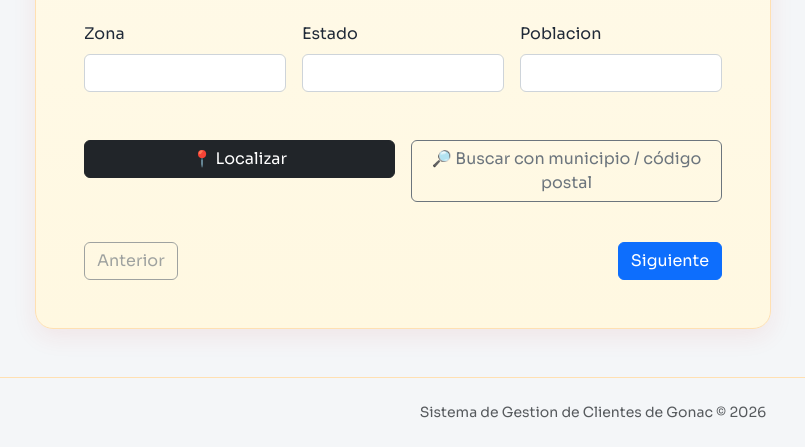
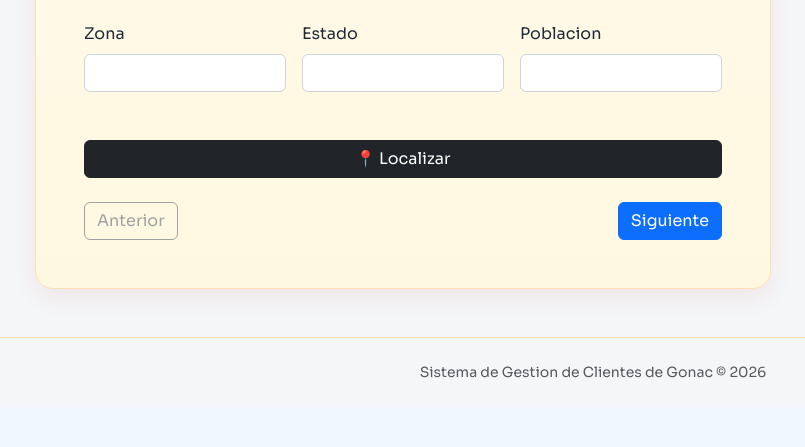
Before and after one commit to Starligth99/Corralon, a Django app: template vehiculos/templates/Vehiculos/operador.html in a window 1280 px wide. Shown: the part 1684-2131 px from the top of the page, without its empty margins (47-852 px from the left). After the commit the page ends 2062 px from the top, so only its background shows below. Run offline with Django 5.2, Linux system fonts and the light colour scheme; the template is opened without the code that fills it, so the values that code supplies are empty; some libraries are stand-ins or nearby versions.

Commit message:
bugs resueltos pt19

```diff
--- a/vehiculos/static/css/gonac-theme.css
+++ b/vehiculos/static/css/gonac-theme.css
@@ -29,6 +29,8 @@
     --input-bg: #ffffff;
     --input-border: #ced4da;
     --input-text: #212529;
+    --input-focus-bg: #ffffff;
+    --focus-ring: rgba(211, 47, 47, 0.25);
 
     --btn-action-bg: #ffffff;
     --btn-action-border: rgba(198, 40, 40, 0.15);
--- a/vehiculos/static/js/gonac-core.js
+++ b/vehiculos/static/js/gonac-core.js
@@ -5,45 +5,42 @@
  */
 
 document.addEventListener('DOMContentLoaded', () => {
-    // 1. Inicialización del Tema Claro/Oscuro
     initThemeManager();
-
-    // Aquí puedes añadir más funciones globales en el futuro, como:
-    // initTooltips();
-    // initGlobalAlerts();
 });
 
 function initThemeManager() {
     const themeToggleBtn = document.getElementById('themeToggle');
-    if (!themeToggleBtn) return; // Si no hay botón en la página, no hace nada
+    const htmlElement = document.documentElement;
+
+    // Recuperar el tema guardado; si no existe, respetar el tema del SO.
+    // Importante: esto corre aunque la página no tenga botón (ej. login),
+    // para que el modo oscuro aplique globalmente.
+    const savedTheme = localStorage.getItem('gonac-theme');
+    const prefersDark =
+        window.matchMedia && window.matchMedia('(prefers-color-scheme: dark)').matches;
+    const currentTheme = savedTheme || (prefersDark ? 'dark' : 'light');
+
+    htmlElement.setAttribute('data-theme', currentTheme);
+
+    // Si no hay botón en la página, no hay nada más que hacer.
+    if (!themeToggleBtn) return;
 
     const icon = themeToggleBtn.querySelector('i');
-    const htmlElement = document.documentElement;
-
-    // Recuperar el tema guardado o usar 'light' por defecto
-    const currentTheme = localStorage.getItem('gonac-theme') || 'light';
-    htmlElement.setAttribute('data-theme', currentTheme);
     updateThemeIcon(currentTheme, icon);
 
-    // Evento de clic en el botón de la luna/sol
     themeToggleBtn.addEventListener('click', () => {
-        let theme = htmlElement.getAttribute('data-theme');
-        let newTheme = theme === 'light' ? 'dark' : 'light';
+        const theme = htmlElement.getAttribute('data-theme');
+        const newTheme = theme === 'light' ? 'dark' : 'light';
 
         htmlElement.setAttribute('data-theme', newTheme);
         localStorage.setItem('gonac-theme', newTheme);
         updateThemeIcon(newTheme, icon);
 
-        // Disparar un evento personalizado. Esto es súper útil si tienes
-        // gráficos (como Chart.js) que necesitan redibujarse al cambiar de modo.
         window.dispatchEvent(new CustomEvent('gonacThemeChanged', { detail: newTheme }));
     });
 }
 
 function updateThemeIcon(theme, iconElement) {
-    if (theme === 'dark') {
-        iconElement.className = 'fas fa-sun';
-    } else {
-        iconElement.className = 'fas fa-moon';
-    }
+    if (!iconElement) return;
+    iconElement.className = theme === 'dark' ? 'fas fa-sun' : 'fas fa-moon';
 }
--- a/vehiculos/templates/Vehiculos/operador.html
+++ b/vehiculos/templates/Vehiculos/operador.html
@@ -211,22 +211,11 @@
                   <p class="text-secondary small">Pulsa <strong>Localizar</strong> y autoriza la ubicación. El resto de datos se completan automáticamente.</p>
                 </div>
                 {% endif %}
-                <div class="col-md-6">
+                <div class="col-12">
                   <label class="form-label">&nbsp;</label>
                   <button type="button" class="btn btn-dark w-100" id="btnLocalizar">
                     📍 Localizar
                   </button>
-                </div>
-                <div class="col-md-6">
-                  <label class="form-label">&nbsp;</label>
-                  <button type="button" class="btn btn-outline-secondary w-100" id="btnManualGeo">
-                    🔎 Buscar con municipio / código postal
-                  </button>
-                </div>
-                <div class="col-12">
-                  <div class="alert alert-info small mb-0" id="manualGeoHint" style="display:none;">
-                    Si tu navegador no puede obtener tu ubicación, escribe tu municipio o código postal y pulsa Buscar manual.
-                  </div>
                 </div>
               </div>
             </section>
@@ -326,8 +315,6 @@ document.addEventListener("DOMContentLoaded", function() {
     const cpInput = getEl("id_codigo_postal");
     const btnLocalizar = getEl("btnLocalizar");
     const iframeMapa = getEl("mapEmbedFrame");
-    const btnManualGeo = getEl("btnManualGeo");
-    const manualGeoHint = getEl("manualGeoHint");
 
     function actualizarMapa(lat, lng) {
         if (iframeMapa && lat && lng) {
@@ -381,64 +368,13 @@ document.addEventListener("DOMContentLoaded", function() {
         }
     }
 
-    function enableManualLocation() {
-        if (manualGeoHint) {
-            manualGeoHint.style.display = 'block';
-        }
-        [municipioInput, cpInput, dirInput, calleInput, coloniaInput].forEach(el => {
+    function disableManualLocation() {
+        // Coordenadas por defecto solo lectura (se llenan desde geolocalización).
+        [latInput, lngInput].forEach(el => {
             if (!el) return;
-            el.removeAttribute('readonly');
-            el.classList.remove('bg-light');
+            el.setAttribute('readonly', 'readonly');
+            el.classList.add('bg-light');
         });
-    }
-
-    async function buscarManualLocation() {
-        const muni = municipioInput?.value?.trim();
-        const cp = cpInput?.value?.trim();
-
-        if (!muni && !cp) {
-            alert("Ingresa al menos un municipio o código postal para buscar manualmente.");
-            return;
-        }
-
-        const query = [muni, cp, "México"].filter(Boolean).join(", ");
-        if (btnManualGeo) {
-            btnManualGeo.disabled = true;
-            btnManualGeo.innerHTML = '<span class="spinner-border spinner-border-sm"></span> Buscando...';
-        }
-
-        try {
-            const response = await fetch(
-                `https://nominatim.openstreetmap.org/search?format=json&addressdetails=1&limit=1&q=${encodeURIComponent(query)}&accept-language=es`
-            );
-            const results = await response.json();
-
-            if (results && results.length > 0) {
-                const place = results[0];
-                const lat = place.lat;
-                const lon = place.lon;
-                if (latInput) latInput.value = lat;
-                if (lngInput) lngInput.value = lon;
-                if (dirInput) dirInput.value = place.display_name || "";
-                const addr = place.address || {};
-                const calle = [addr.road, addr.house_number].filter(Boolean).join(' ');
-                const colonia = addr.neighbourhood || addr.suburb || addr.residential || "";
-                const municipio = addr.city || addr.town || addr.village || addr.county || "";
-                const cp = addr.postcode || cpInput?.value || "";
-                setAddressComponents(calle, colonia, municipio, cp);
-                actualizarMapa(lat, lon);
-            } else {
-                alert("No se encontró ubicación con esos datos. Intenta con otro municipio o código postal más específico.");
-            }
-        } catch (error) {
-            console.error("Error buscando ubicación manual:", error);
-            alert("No se pudo buscar la ubicación manualmente. Intenta de nuevo más tarde.");
-        } finally {
-            if (btnManualGeo) {
-                btnManualGeo.disabled = false;
-                btnManualGeo.innerHTML = '🔎 Buscar con municipio / código postal';
-            }
-        }
     }
 
     function localizarUsuario() {
@@ -446,6 +382,9 @@ document.addEventListener("DOMContentLoaded", function() {
             alert("Tu navegador no soporta geolocalización.");
             return;
         }
+
+        // Al localizar: solo coordenadas + autollenado, sin abrir captura manual.
+        disableManualLocation();
 
         btnLocalizar.disabled = true;
         btnLocalizar.innerHTML = '<span class="spinner-border spinner-border-sm"></span> Buscando...';
@@ -463,7 +402,7 @@ document.addEventListener("DOMContentLoaded", function() {
             },
             (error) => {
                 alert("Error: No se pudo obtener tu ubicación. Revisa los permisos.");
-                enableManualLocation();
+                // Si falla la geolocalizaciÃ³n, usa "Buscar manual" si es necesario.
                 btnLocalizar.disabled = false;
                 btnLocalizar.innerHTML = '<span>📍 Reintentar</span>';
             },
@@ -473,12 +412,6 @@ document.addEventListener("DOMContentLoaded", function() {
 
     if (btnLocalizar) {
         btnLocalizar.addEventListener("click", localizarUsuario);
-    }
-    if (btnManualGeo) {
-        btnManualGeo.addEventListener("click", () => {
-            enableManualLocation();
-            buscarManualLocation();
-        });
     }
 });
 
--- a/vehiculos/templates/base.html
+++ b/vehiculos/templates/base.html
@@ -10,6 +10,18 @@
   <link rel="stylesheet" href="{% static 'bootstrap-5.3.8-dist/css/bootstrap.min.css' %}">
   <link rel="stylesheet" href="https://cdnjs.cloudflare.com/ajax/libs/font-awesome/6.4.0/css/all.min.css">
   <link rel="stylesheet" href="https://fonts.googleapis.com/css2?family=Space+Grotesk:wght@400;500;600;700&family=Sora:wght@300;400;500;600;700&display=swap">
+
+  <!-- Aplicar tema lo antes posible para evitar "flash" en modo oscuro -->
+  <script>
+    (() => {
+      try {
+        const saved = localStorage.getItem('gonac-theme');
+        const prefersDark = window.matchMedia && window.matchMedia('(prefers-color-scheme: dark)').matches;
+        const theme = saved || (prefersDark ? 'dark' : 'light');
+        document.documentElement.setAttribute('data-theme', theme);
+      } catch (e) {}
+    })();
+  </script>
 
   <!-- NUESTRO ARCHIVO MAESTRO DE ESTILOS -->
   <link rel="stylesheet" href="{% static 'css/gonac-theme.css' %}">
```
Also changed, not shown: other parts of vehiculos/static/css/gonac-theme.css (+45 -7 lines).
